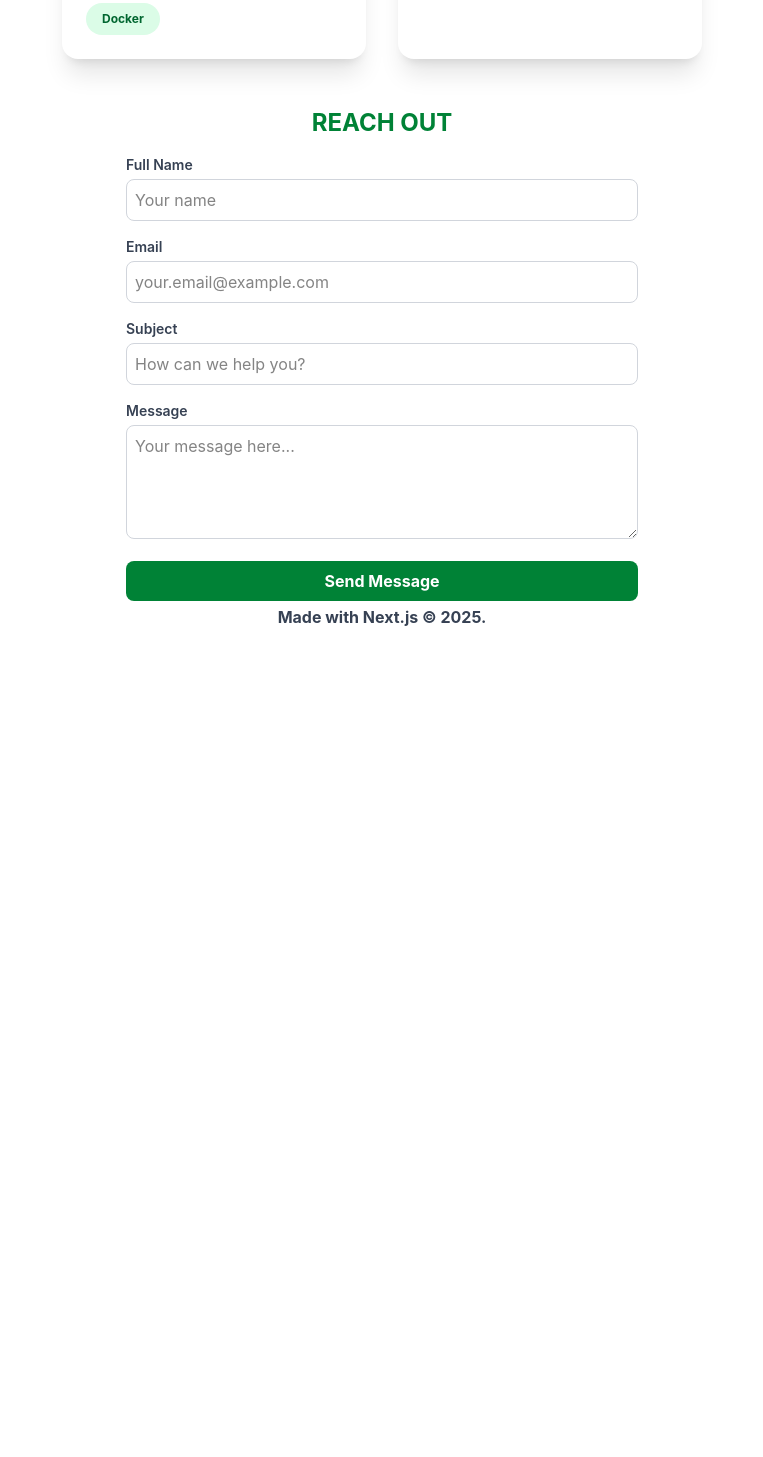
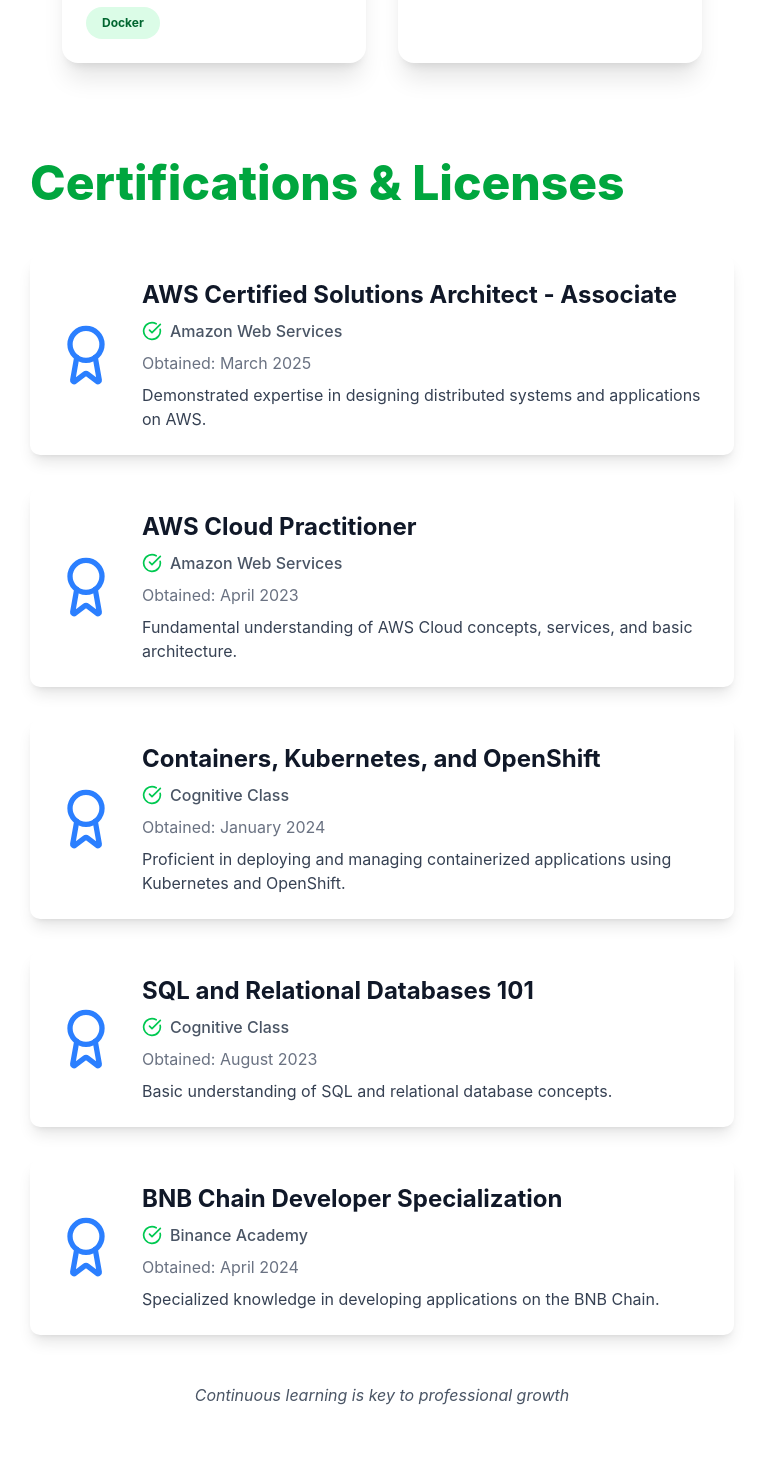
Before and after one commit to mwaijohn/nextportfolio, a Next.js app: page / in a window 1280 px wide. Shown: the part 1333-2790 px from the top of the page, without its empty margins (258-1021 px from the left). Before the commit the page ends 1998 px from the top, so only its background shows below. Built offline with nearby package versions, Linux system fonts and the light colour scheme.

Commit message:
added certifications section

```diff
--- a/app/page.tsx
+++ b/app/page.tsx
@@ -2,12 +2,14 @@
 import Experience from "./ui/Experience";
 import Footer from "./ui/Footer";
 import Hero from "./ui/Hero";
+import Licenses from "./ui/Licesnses";
 
 export default function Home() {
   return (
     <div className="sm:px-64 px-4">
       <Hero />
       <Experience />
+      <Licenses/>
       <Contact />
       <Footer />
     </div>
--- a/app/ui/Experience.tsx
+++ b/app/ui/Experience.tsx
@@ -32,7 +32,7 @@
 const Experience = () => {
     return (
         <div id="experience" className="px-6 md:px-16 py-12">
-            <p className="text-3xl font-extrabold text-green-600 mb-8">EXPERIENCE</p>
+            <p className="text-4xl font-extrabold text-green-600 mb-8">EXPERIENCE</p>
 
             <div className="grid grid-cols-1 md:grid-cols-2 gap-8">
                 {experiences.map((exp, index) => (
--- /dev/null
+++ b/app/ui/Licesnses.tsx
@@ -0,0 +1,85 @@
+import { Award, CheckCircle } from 'lucide-react';
+
+const Licenses = () => {
+    const certifications = [
+        {
+            title: "AWS Certified Solutions Architect - Associate",
+            issuer: "Amazon Web Services",
+            date: "March 2025",
+            description: "Demonstrated expertise in designing distributed systems and applications on AWS."
+        },
+        {
+            title: "AWS Cloud Practitioner",
+            issuer: "Amazon Web Services",
+            date: "April 2023",
+            description: "Fundamental understanding of AWS Cloud concepts, services, and basic architecture."
+        },
+        {
+            title: "Containers, Kubernetes, and OpenShift",
+            issuer: "Cognitive Class",
+            date: "January 2024",
+            description: "Proficient in deploying and managing containerized applications using Kubernetes and OpenShift."
+        },
+        {
+            title: "SQL and Relational Databases 101",
+            issuer: "Cognitive Class",
+            date: "August 2023",
+            description: "Basic understanding of SQL and relational database concepts."
+        },
+        {
+            title: "BNB Chain Developer Specialization",
+            issuer: "Binance Academy",
+            date: "April 2024",
+            description: "Specialized knowledge in developing applications on the BNB Chain."}
+    ];
+
+    return (
+        <div className="py-12 px-4 sm:px-6 lg:px-8">
+            <div className="max-w-4xl mx-auto">
+                <div className="mb-12">
+                    <h1 className="text-4xl font-extrabold text-green-600 sm:text-5xl">
+                        Certifications & Licenses
+                    </h1>
+                </div>
+
+                <div className="space-y-8">
+                    {certifications.map((cert, index) => (
+                        <div
+                            key={index}
+                            className="bg-white shadow-lg rounded-lg overflow-hidden transition-all duration-300 hover:shadow-xl"
+                        >
+                            <div className="p-6 flex items-center">
+                                <div className="mr-6">
+                                    <Award className="text-blue-500 w-16 h-16" />
+                                </div>
+                                <div className="flex-1">
+                                    <h2 className="text-2xl font-bold text-gray-900 mb-2">
+                                        {cert.title}
+                                    </h2>
+                                    <div className="flex items-center text-gray-600 mb-2">
+                                        <CheckCircle className="w-5 h-5 mr-2 text-green-500" />
+                                        <span className="font-medium">{cert.issuer}</span>
+                                    </div>
+                                    <p className="text-gray-500 mb-2">
+                                        Obtained: {cert.date}
+                                    </p>
+                                    <p className="text-gray-700">
+                                        {cert.description}
+                                    </p>
+                                </div>
+                            </div>
+                        </div>
+                    ))}
+                </div>
+
+                <div className="mt-12 text-center">
+                    <p className="text-gray-600 italic">
+                        Continuous learning is key to professional growth
+                    </p>
+                </div>
+            </div>
+        </div>
+    );
+};
+
+export default Licenses;
```
Also changed, not shown: 1 other file (tests, documents, lock files or other folders).
